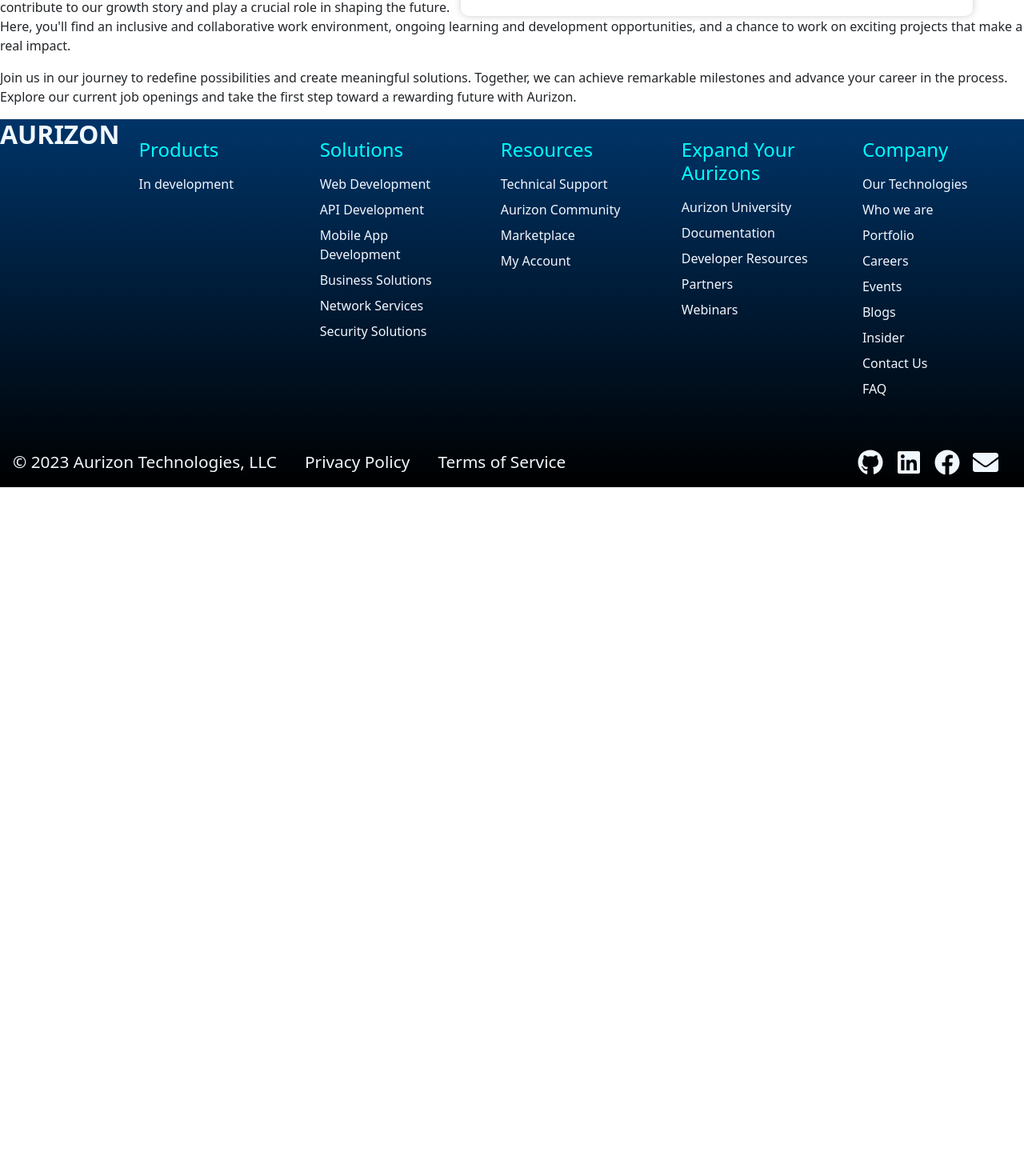
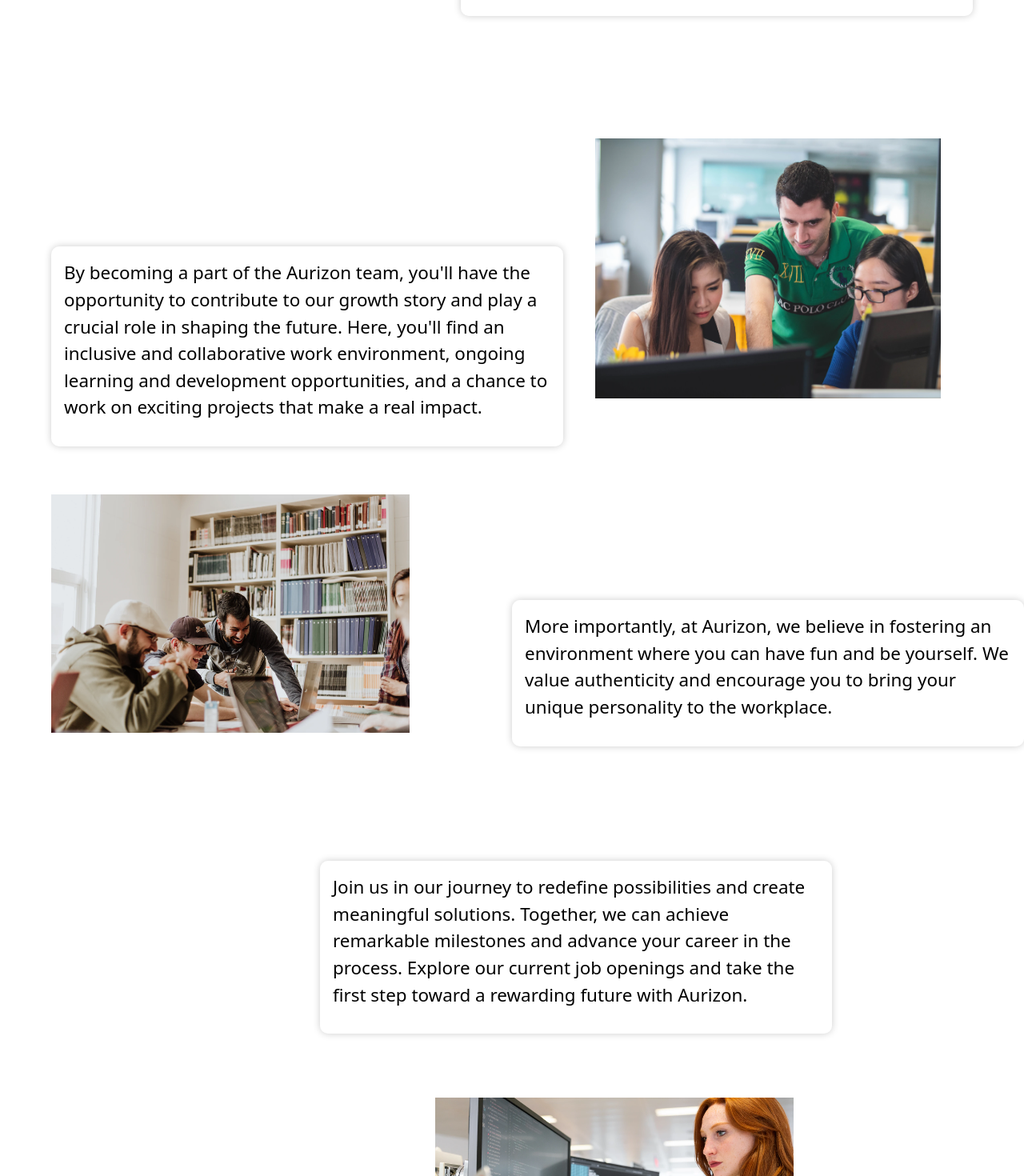
Before and after one commit to jdelvalle12/aurizon, a React (Create React App) app in the folder client/: page /careers in a window 1280 px wide. Shown: the part 1340-2810 px from the top of the page at 80% size. Before the commit the page ends 1949 px from the top, so only its background shows below. Built offline with nearby package versions, Linux system fonts and the light colour scheme.

Commit message:
more content to be added.

```diff
--- a/client/src/App.css
+++ b/client/src/App.css
@@ -2777,7 +2777,7 @@
   position: absolute;
   margin-top: -6.3rem;
   width: 100%;
-  height: 40%;
+  height: 18%;
   object-fit: cover;
 }
 
@@ -2854,6 +2854,89 @@
   height: auto;
   margin-top: 30rem;
   margin-left: 4rem; /* Adjusted margin to move the image to the left */
+}
+
+.career-description-two {
+  color: black;
+  font-size: 1.4rem;
+  width: 50%;
+  height: 50%;
+  display: flex;
+  justify-content: flex-start; /* Move the content to the left */
+  align-items: flex-start;
+  text-align: left;
+  float: left;
+  /* flex-direction: column; */
+  margin-top: 18rem;
+  margin-left: 4rem;
+  padding: 1rem;
+  background: rgba(255, 255, 255, 0.2);
+  backdrop-filter: blur(10px);
+  border-radius: 10px;
+  box-shadow: 0px 0px 10px rgba(0, 0, 0, 0.2);
+}
+
+.learning {
+  width: 40%;
+  height: auto;
+  margin-top: 10rem;
+  margin-left: 20rem;
+  padding: 2.5rem;
+  /* float: right; */
+}
+
+.having-fun-description {
+  color: black;
+  font-size: 1.4rem;
+  width: 50%;
+  height: 50%;
+  display: flex;
+  justify-content: flex-start; /* Move the content to the left */
+  align-items: flex-start;
+  text-align: left;
+  float: right;
+  /* flex-direction: column; */
+  margin-top: 12rem;
+  margin-left: 4rem;
+  padding: 1rem;
+  background: rgba(255, 255, 255, 0.2);
+  backdrop-filter: blur(10px);
+  border-radius: 10px;
+  box-shadow: 0px 0px 10px rgba(0, 0, 0, 0.2);
+}
+
+.having-fun {
+  width: 35%;
+  height: auto;
+  margin-top: 5rem;
+  margin-left: 4rem; /* Adjusted margin to move the image to the left */
+}
+
+.career-description-three {
+  color: black;
+  font-size: 1.4rem;
+  width: 50%;
+  height: 50%;
+  display: flex;
+  justify-content: flex-end; /* Move the content to the left */
+  /* align-items: flex-end;  */
+  text-align: left;
+  /* float: right; */
+  /* flex-direction: column; */
+  margin-top: 10rem;
+  margin-left: 25rem;
+  padding: 1rem;
+  background: rgba(255, 255, 255, 0.2);
+  backdrop-filter: blur(10px);
+  border-radius: 10px;
+  box-shadow: 0px 0px 10px rgba(0, 0, 0, 0.2);
+}
+
+.working {
+  width: 35%;
+  height: auto;
+  margin-top: 5rem;
+  margin-left: 34rem; /* Adjusted margin to move the image to the left */
 }
 
 /* Resume */
--- a/client/src/pages/Careers.js
+++ b/client/src/pages/Careers.js
@@ -2,6 +2,9 @@
 // import emailjs from 'emailjs-com'; // Import email.js library
 import CareersBackground from '../images/careers-background.jpg';
 import LearningToo from '../images/learning-2.jpg';
+import Learning from '../images/learning.jpg';
+import Working from '../images/working.jpg';
+import HavingFun from '../images/having-fun.jpg'
 
 import '../index.css';
 import '../App.css';
@@ -49,6 +52,7 @@
            </p>
         </div>
            <img src={LearningToo} alt='learning-too' className='learning-too'></img>
+        <div className='career-description-two'>
            <p>
            By becoming a part of the Aurizon team, you'll have the opportunity to
            contribute to our growth story and play a crucial role in shaping the
@@ -56,6 +60,18 @@
            ongoing learning and development opportunities, and a chance to work on
            exciting projects that make a real impact.
            </p>
+        </div>
+            <img src={Learning} alt='learning' className='learning'></img>
+        <div className='having-fun-description'>
+            <p>
+             More importantly, at Aurizon, we believe in fostering an environment
+             where you can have fun and be yourself. We value authenticity and
+             encourage you to bring your unique personality to the workplace.
+            </p>
+
+        </div>
+            <img src={HavingFun} alt='having-fun' className='having-fun'></img>
+        <div className='career-description-three'>
            <p>
            Join us in our journey to redefine possibilities and create meaningful
            solutions. Together, we can achieve remarkable milestones and advance
@@ -63,6 +79,8 @@
            the first step toward a rewarding future with Aurizon.
            </p>
         </div>
+            <img src={Working} alt='working' className='working'></img>
+        </div>
     );
 };
 
```
